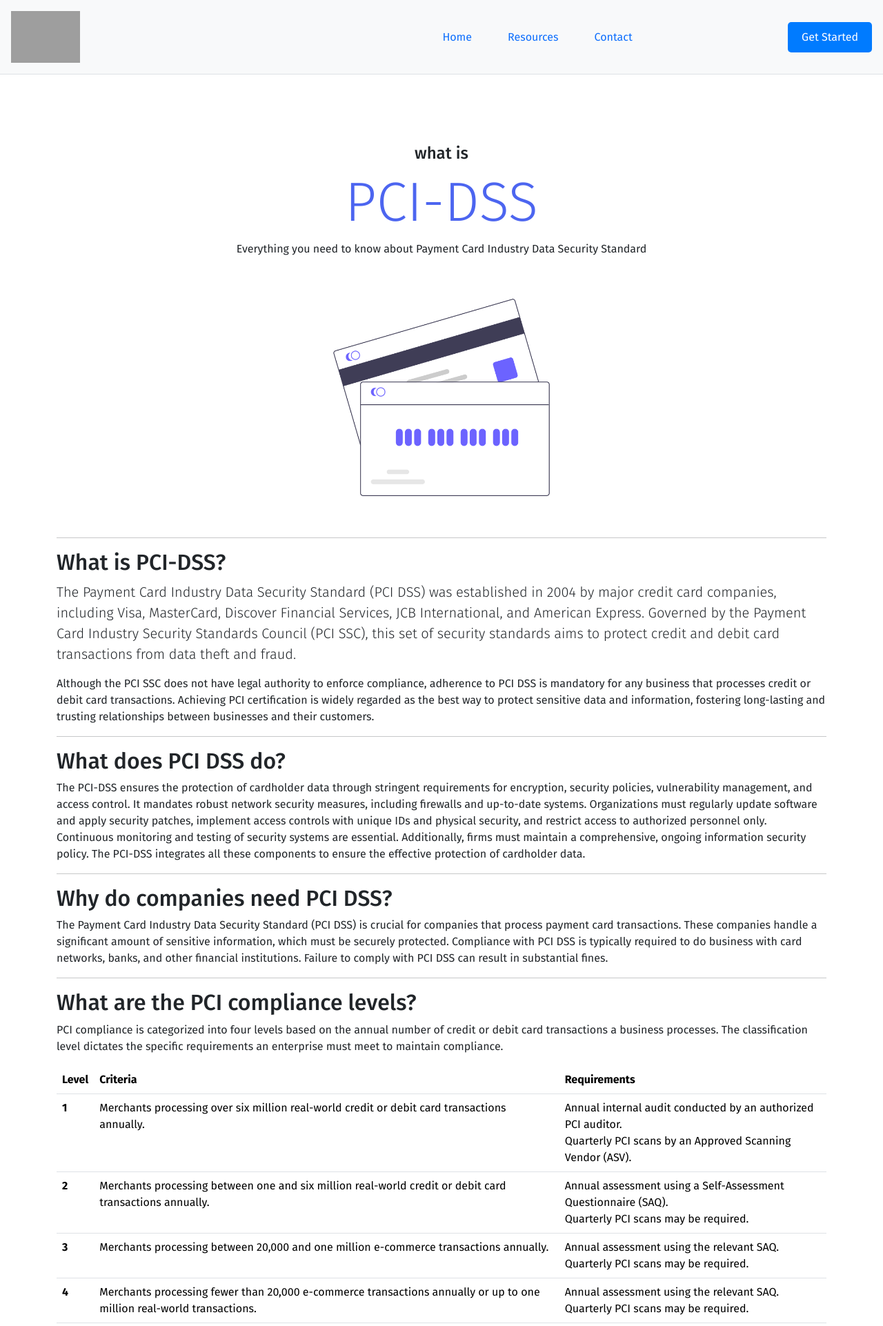
After one commit to jonnych6/CertificationWeb-2, a Flask app: page /PCI in a window 1280 px wide. The commit adds this page. Shown: the top 1922 px of the page at 69% size. Run offline with Flask 3, Linux system fonts and the light colour scheme; grey boxes are pictures that could not be loaded.

Commit message:
create pci_dss, fix /tablebody errors

```diff
--- a/app.py
+++ b/app.py
@@ -17,6 +17,10 @@ def soc2():
 @app.route('/GDPR')
 def GDPR():
     return render_template('individual_certs/GDPR.html')
+
+@app.route('/PCI')
+def PCI():
+    return render_template('individual_certs/PCI_DSS.html')
 
 @app.route('/ISO27001')
 def ISO27001():
--- a/templates/home.html
+++ b/templates/home.html
@@ -106,6 +106,7 @@ content %}
                     alt="..."
                   />
                   <div class="carousel-caption d-none d-md-block">
+                    <a href="{{ url_for('PCI') }}" style="text-decoration: none;">
                       <button
                         type="button"
                         class="btn btn-primary"
@@ -116,8 +117,9 @@ content %}
                           transform: translateX(-50%);
                         "
                       >
-                      Click here to learn more about PCI DSS
+                        Click here to learn more about PCI-DSS
                       </button>
+                    </a>
                   </div>
                 </div>
                 <div class="carousel-item">
--- /dev/null
+++ b/templates/individual_certs/PCI_DSS.html
@@ -0,0 +1,199 @@
+{% extends "layout.html" %} {% block title %}Resources{% endblock %} {% block
+content %}
+
+<div class="container text-center" style="margin-top: 100px">
+  <h4>what is</h4>
+  <h1 class="display-1" style="color: #4c65f0">PCI-DSS</h1>
+  <p>
+    Everything you need to know about Payment Card Industry Data Security
+    Standard
+  </p>
+  <img
+    src="\static\images\PCI_DSS\PCI_DSS-firstimg.png"
+    style="width: 40%; height: auto"
+  />
+  <hr />
+</div>
+
+<div class="container">
+  <div class="col">
+    <h2>What is PCI-DSS?</h2>
+    <p class="lead">
+      The Payment Card Industry Data Security Standard (PCI DSS) was established
+      in 2004 by major credit card companies, including Visa, MasterCard,
+      Discover Financial Services, JCB International, and American Express.
+      Governed by the Payment Card Industry Security Standards Council (PCI
+      SSC), this set of security standards aims to protect credit and debit card
+      transactions from data theft and fraud.
+    </p>
+    <p>
+      Although the PCI SSC does not have legal authority to enforce compliance,
+      adherence to PCI DSS is mandatory for any business that processes credit
+      or debit card transactions. Achieving PCI certification is widely regarded
+      as the best way to protect sensitive data and information, fostering
+      long-lasting and trusting relationships between businesses and their
+      customers.
+    </p>
+    <hr />
+    <h2>What does PCI DSS do?</h2>
+    <p>
+      The PCI-DSS ensures the protection of cardholder data through stringent
+      requirements for encryption, security policies, vulnerability management,
+      and access control. It mandates robust network security measures,
+      including firewalls and up-to-date systems. Organizations must regularly
+      update software and apply security patches, implement access controls with
+      unique IDs and physical security, and restrict access to authorized
+      personnel only. Continuous monitoring and testing of security systems are
+      essential. Additionally, firms must maintain a comprehensive, ongoing
+      information security policy. The PCI-DSS integrates all these components
+      to ensure the effective protection of cardholder data.
+    </p>
+    <hr />
+    <h2>Why do companies need PCI DSS?</h2>
+    <p>
+      The Payment Card Industry Data Security Standard (PCI DSS) is crucial for
+      companies that process payment card transactions. These companies handle a
+      significant amount of sensitive information, which must be securely
+      protected. Compliance with PCI DSS is typically required to do business
+      with card networks, banks, and other financial institutions. Failure to
+      comply with PCI DSS can result in substantial fines.
+    </p>
+    <hr />
+    <h2>What are the PCI compliance levels?</h2>
+    <p>
+      PCI compliance is categorized into four levels based on the annual number
+      of credit or debit card transactions a business processes. The
+      classification level dictates the specific requirements an enterprise must
+      meet to maintain compliance.
+    </p>
+    <table class="table">
+      <thead>
+        <tr>
+          <th scope="col">Level</th>
+          <th scope="col">Criteria</th>
+          <th scope="col">Requirements</th>
+        </tr>
+      </thead>
+      <tbody>
+        <tr>
+          <th scope="row">1</th>
+          <td>
+            Merchants processing over six million real-world credit or debit
+            card transactions annually.
+          </td>
+          <td>
+            Annual internal audit conducted by an authorized PCI auditor.<br />Quarterly
+            PCI scans by an Approved Scanning Vendor (ASV).
+          </td>
+        </tr>
+        <tr>
+          <th scope="row">2</th>
+          <td>
+            Merchants processing between one and six million real-world credit
+            or debit card transactions annually.
+          </td>
+          <td>
+            Annual assessment using a Self-Assessment Questionnaire (SAQ).<br />
+            Quarterly PCI scans may be required.
+          </td>
+        </tr>
+        <tr>
+          <th scope="row">3</th>
+          <td>
+            Merchants processing between 20,000 and one million e-commerce
+            transactions annually.
+          </td>
+          <td>
+            Annual assessment using the relevant SAQ.<br />
+            Quarterly PCI scans may be required.
+          </td>
+        </tr>
+        <tr>
+          <th scope="row">4</th>
+          <td>
+            Merchants processing fewer than 20,000 e-commerce transactions
+            annually or up to one million real-world transactions.
+          </td>
+          <td>
+            Annual assessment using the relevant SAQ.<br />
+            Quarterly PCI scans may be required.
+          </td>
+        </tr>
+      </tbody>
+    </table>
+    <div style="text-align: center">
+      <img src="static/images/PCI_DSS/pci_dss_levels.png" />
+    </div>
+    <hr />
+    <h2>What are the 12 PCI DSS requirements?</h2>
+    <p>
+      The PCI SSC has established 12 requirements for handling cardholder data
+      and maintaining a secure network, organized under
+      <strong>six key goals</strong>. Compliance with all these requirements is
+      essential for enterprises to achieve PCI DSS certification.
+    </p>
+    <table class="table">
+      <thead>
+        <tr>
+          <th scope="col"></th>
+          <th scope="col">Requirement</th>
+          <th scope="col">Examples</th>
+        </tr>
+      </thead>
+      <tbody>
+        <tr>
+          <th scope="row">1</th>
+          <td>Secure Network</td>
+          <td>
+            Install and maintain a firewall configuration.<br />Use original
+            system passwords (not vendor-supplied).
+          </td>
+        </tr>
+        <tr>
+          <th scope="row">2</th>
+          <td>Protect Cardholder Data</td>
+          <td>
+            Ensure stored cardholder data is protected.<br />
+            Encrypt cardholder data transmitted across public networks.
+          </td>
+        </tr>
+        <tr>
+          <th scope="row">3</th>
+          <td>Vulnerability Management</td>
+          <td>
+            Use and regularly update anti-virus software.<br />
+            Develop and maintain secure systems and applications.
+          </td>
+        </tr>
+        <tr>
+          <th scope="row">4</th>
+          <td>Access Control</td>
+          <td>
+            Restrict access to cardholder data based on business needs.<br />
+            Assign a unique ID to every individual with computer access.<br />
+            Limit physical access to cardholder data.
+          </td>
+        </tr>
+        <tr>
+          <th scope="row">5</th>
+          <td>Network Monitoring and Testing</td>
+          <td>
+            Track and monitor access to cardholder data and network
+            resources.<br />
+            Regularly test security systems and processes.
+          </td>
+        </tr>
+        <tr>
+          <th scope="row">6</th>
+          <td>Information Security</td>
+          <td>Maintain a comprehensive information security policy.</td>
+        </tr>
+      </tbody>
+    </table>
+    <div style="text-align: center">
+      <img src="static\images\PCI_DSS\pci_dss_requirements.png" />
+    </div>
+  </div>
+</div>
+
+{% endblock %}
```
Also changed, not shown: templates/individual_certs/GDPR.html (+62 -19 lines), static/images/PCI_DSS/PCI_DSS-firstimg.png (added), static/images/PCI_DSS/pci_dss_levels.png (added), static/images/PCI_DSS/pci_dss_requirements.png (added). Lines whose indentation alone changed are shown as unchanged.
